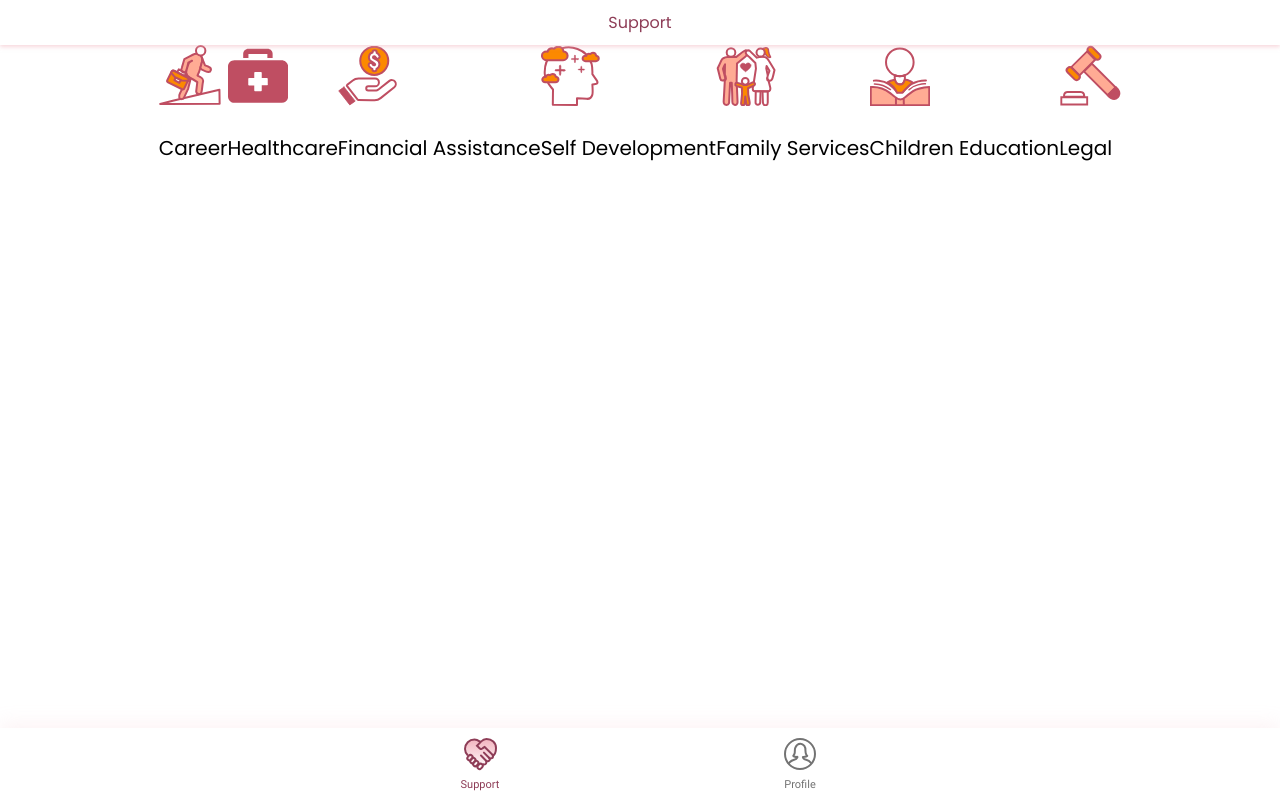
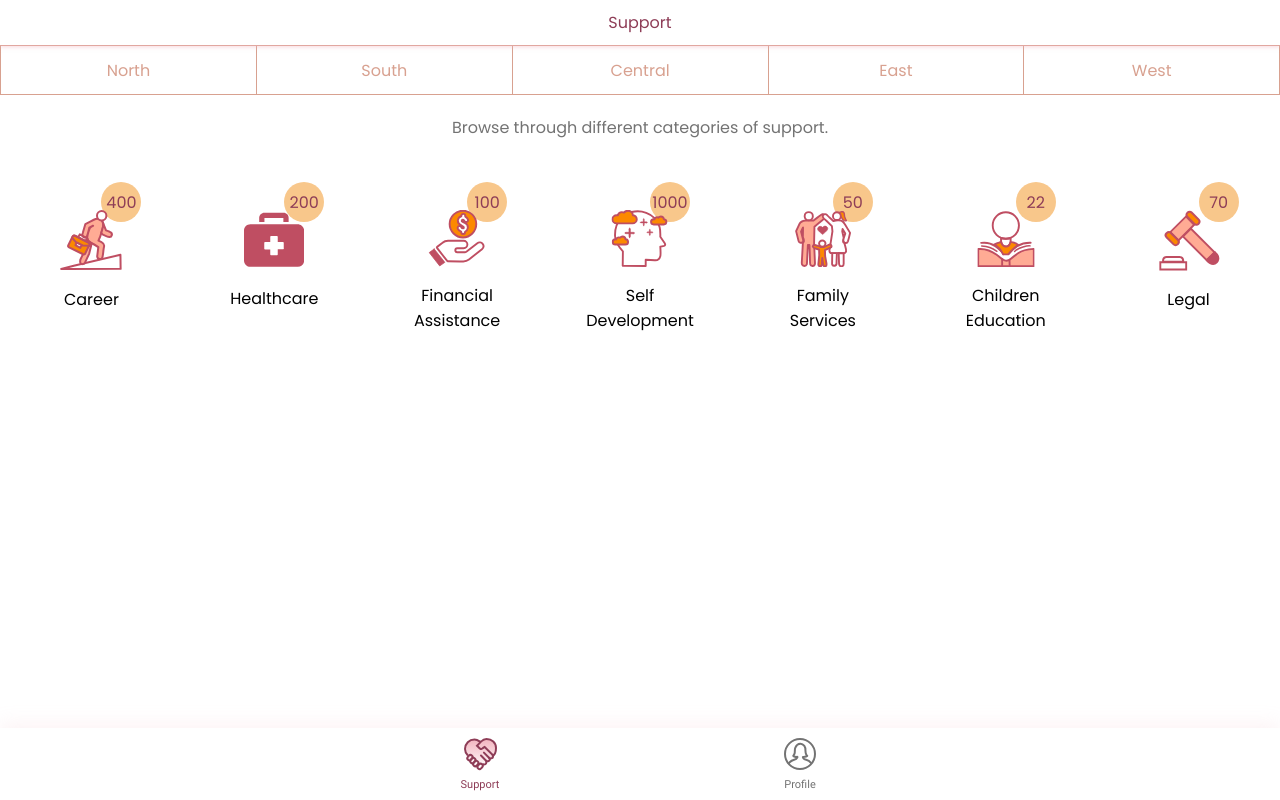
Before and after one commit to self-sg/beneficiary-pwa-nextjs, a Next.js app: page /support in a window 1280 px wide. Built offline with nearby package versions, Linux system fonts and the light colour scheme.

Commit message:
complete UI for main Support Category page

```diff
--- a/components/TopNav.tsx
+++ b/components/TopNav.tsx
@@ -38,11 +38,14 @@ export default function TopNav(props: Props) {
           <p className="text-caption">{props.pageName}</p>
 
           {props.displayFilter ? (
-            <Image
-              src={filter}
-              alt="filterIcon"
-              onClick={() => console.log('Open filter modal')}
-            />
+            <div className={styles.filterWrapper}>
+              <Image
+                src={filter}
+                alt="filterIcon"
+                onClick={() => console.log('Open filter modal')}
+              />
+              <span className={styles.count}>1</span>
+            </div>
           ) : undefined}
         </div>
       </div>
--- a/components/support/Category.tsx
+++ b/components/support/Category.tsx
@@ -1,4 +1,5 @@
 import Image from 'next/image'
+import styles from '../../styles/Category.module.css'
 import career from '../../public/assets/category/career.svg'
 import healthcare from '../../public/assets/category/healthcare.svg'
 import financial from '../../public/assets/category/financial.svg'
@@ -26,6 +27,7 @@ const category_dict = {
 
 export default function Category(props: Props) {
   const type = props.type
+  const count = props.count
   const category_ref = category_dict[`${type}`]
 
   if (category_ref == null) {
@@ -37,9 +39,10 @@ export default function Category(props: Props) {
     return (
       <div>
         <Link href={`/support/${type}`}>
-          <div>
+          <div className={styles.categoryContainer}>
             <Image src={category_ref[0]} />
-            <p className="text-body-main">{category_ref[1]}</p>
+            <p className="text-body-caption">{category_ref[1]}</p>
+            <span className={styles.count}>{count}</span>
           </div>
         </Link>
       </div>
--- /dev/null
+++ b/components/support/FilterBar.tsx
@@ -0,0 +1,48 @@
+import { useState } from 'react'
+import styles from '../../styles/FilterBar.module.css'
+
+export default function FilterBar() {
+  const [regions, setRegions] = useState([
+    { type: 'North', active: false },
+    { type: 'South', active: false },
+    { type: 'Central', active: false },
+    { type: 'East', active: false },
+    { type: 'West', active: false }
+  ])
+
+  const toggleActiveHandler = (event) => {
+    setRegions((prevRegions) => {
+      const updatedRegions = [...prevRegions]
+      const regionIndex = updatedRegions.findIndex(
+        (region) => region.type == event.target.innerHTML
+      )
+      updatedRegions[regionIndex].active = !updatedRegions[regionIndex].active
+
+      return updatedRegions
+    })
+  }
+
+  return (
+    <div className={styles.container}>
+      <div className={styles.filterContainer}>
+        {regions.map((region) => {
+          return (
+            <div
+              className={`${styles.regionContainer} + ${
+                region.active && styles.active
+              }`}
+              onClick={toggleActiveHandler}
+            >
+              {region.type}
+            </div>
+          )
+        })}
+      </div>
+      <div className={styles.infoContainer}>
+        <span className="text-caption">
+          Browse through different categories of support.
+        </span>
+      </div>
+    </div>
+  )
+}
--- a/pages/support/index.tsx
+++ b/pages/support/index.tsx
@@ -1,6 +1,8 @@
 import BottomNav from '../../components/BottomNav'
-import styles from '../../styles/Page.module.css'
+import pageStyles from '../../styles/Page.module.css'
+import styles from '../../styles/Category.module.css'
 import TopNav from '../../components/TopNav'
+import FilterBar from '../../components/support/FilterBar'
 import Category from '../../components/support/Category'
 
 export default function Support() {
@@ -15,11 +17,11 @@ export default function Support() {
     { type: 'legal', count: 70 }
   ]
   return (
-    <div className={styles.container}>
+    <div className={pageStyles.container}>
       {}
       <TopNav pageName={'Support'} displayBackButton={false} />
-
-      <div className="flex-row">
+      <FilterBar />
+      <div className={styles.container}>
         {dummy_category_data.map((category) => (
           <Category type={category.type} count={category.count} />
         ))}
--- /dev/null
+++ b/styles/Category.module.css
@@ -0,0 +1,36 @@
+.container {
+  width: 100%;
+  display: grid;
+  grid-template-columns: repeat(auto-fit, minmax(100px, 1fr));
+  grid-row-gap: 50px;
+}
+
+.categoryContainer {
+  position: relative;
+  display: flex;
+  flex-direction: column;
+  align-items: center;
+  text-align: center;
+  margin: auto;
+
+  width: 100px;
+  height: 139px;
+}
+
+.count {
+  position: absolute;
+  top: -28px;
+  right: 0px;
+  display: flex;
+  justify-content: center;
+  align-items: center;
+  height: 40px;
+  width: 40px;
+  border-radius: 50%;
+
+  color: var(--accent-primary);
+  background-color: var(--accent-active);
+  font-size: var(--fs-14);
+
+  z-index: -1;
+}
--- /dev/null
+++ b/styles/FilterBar.module.css
@@ -0,0 +1,45 @@
+.container {
+  width: 100%;
+  display: flex;
+  flex-direction: column;
+  align-items: center;
+  justify-content: center;
+  margin-bottom: 70px;
+}
+
+.filterContainer {
+  width: 100%;
+  display: flex;
+  align-items: center;
+  justify-content: center;
+  margin-bottom: 20px;
+}
+
+.regionContainer {
+  width: 100%;
+  height: 50px;
+  display: flex;
+  align-items: center;
+  justify-content: center;
+  border: solid 1px var(--accent-label);
+  color: var(--accent-label);
+  font-size: var(--fs-14);
+}
+
+.active {
+  background-color: var(--accent-label);
+  color: var(--accent-white);
+}
+
+.regionContainer:not(:last-child) {
+  border-right: 0;
+}
+
+.infoContainer {
+  display: flex;
+  justify-content: center;
+  align-items: center;
+  color: var(--accent-font);
+  width: 100%;
+  padding: 0 20px;
+}
--- a/styles/TopNav.module.css
+++ b/styles/TopNav.module.css
@@ -33,3 +33,28 @@
   justify-content: space-between;
   align-items: center;
 }
+
+.filterWrapper {
+  position: relative;
+  display: flex;
+  justify-content: center;
+  align-items: center;
+}
+
+.count {
+  position: absolute;
+  top: -7px;
+  left: 12px;
+  display: flex;
+  justify-content: center;
+  align-items: center;
+  height: 14px;
+  width: 14px;
+  border-radius: 50%;
+
+  color: var(--accent-white);
+  background-color: var(--accent-primary);
+  font-size: 7px;
+
+  z-index: 3;
+}
```
